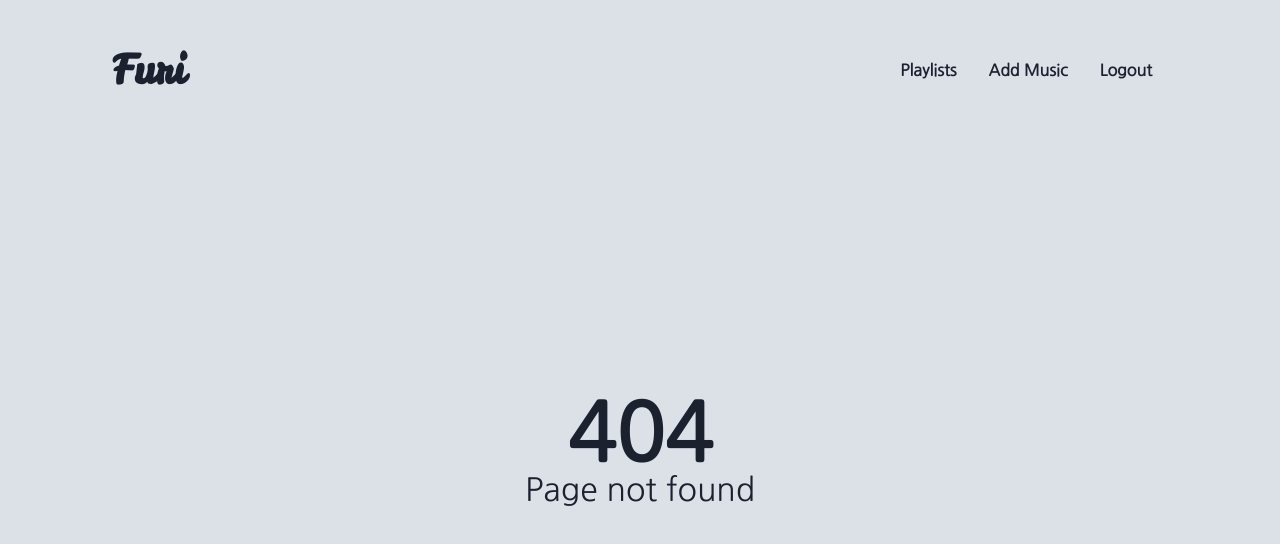
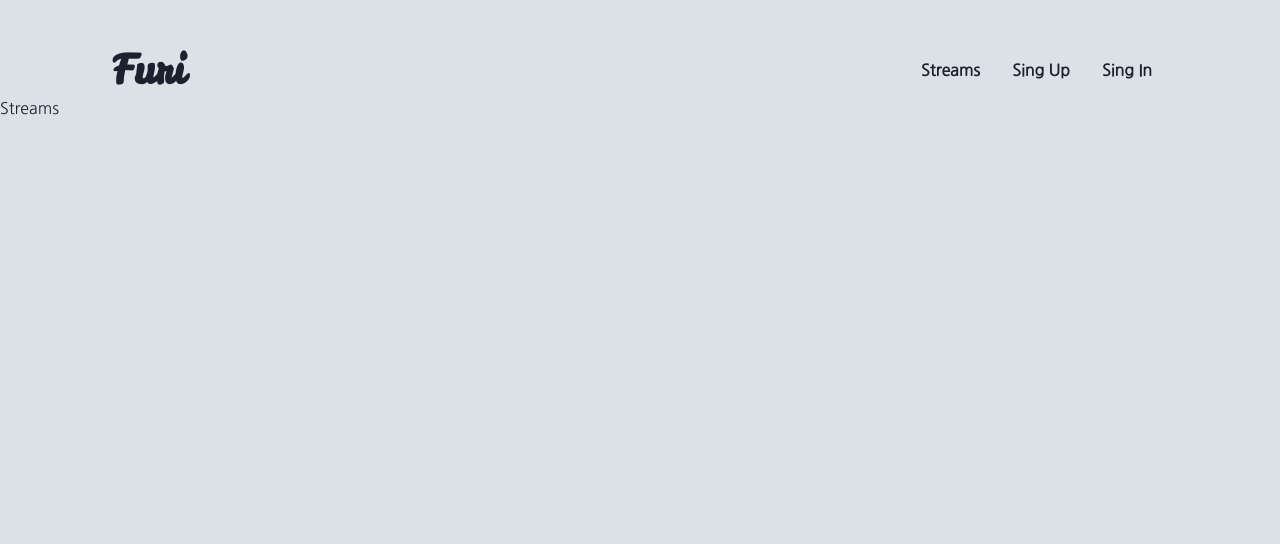
Before and after one commit to d0orHyeok/MusicWeb, a React (Create React App) app in the folder client/: page /streams in a window 1280 px wide. Before the commit this address had no page. Shown: the top 544 px of the page. Built offline with nearby package versions, Linux system fonts and the light colour scheme; no server answers.

Commit message:
Rename: PlaylistsPage to StreamsPage

```diff
--- a/client/src/Components/App.js
+++ b/client/src/Components/App.js
@@ -6,7 +6,7 @@ import Header from './views/Header/Header';
 import LandingPage from './views/LangdingPage/LandingPage';
 import LoginPage from './views/LoginPage/LoginPage';
 import RegisterPage from './views/RegisterPage/RegisterPage';
-import PlaylistsPage from './views/PlaylistsPage/PlaylistsPage';
+import StreamsPage from './views/StreamsPage/StreamsPage';
 import Notfound from './views/Common/Notfound';
 import AddMusicPage from './views/AddMusicPage.js/AddMusicPage';
 
@@ -23,7 +23,7 @@ function App() {
                         <Route path="/" element={React.createElement(Auth(LandingPage, null))} />
                         <Route path="login" element={React.createElement(Auth(LoginPage, false))} />
                         <Route path="register" element={React.createElement(Auth(RegisterPage, false))} />
-                        <Route path="playlists" element={React.createElement(Auth(PlaylistsPage, true))} />
+                        <Route path="streams" element={React.createElement(Auth(StreamsPage, true))} />
                         <Route path="add" element={React.createElement(Auth(AddMusicPage, true))} />
                         <Route path="*" element={<Notfound />} />
                     </Routes>
--- a/client/src/Components/views/Header/Header.js
+++ b/client/src/Components/views/Header/Header.js
@@ -18,8 +18,8 @@ function Header() {
             <nav>
                 <ul className={cx('nav')}>
                     <li>
-                        <Link to="/playlists" className={cx('nav-link')}>
-                            Playlists
+                        <Link to="/streams" className={cx('nav-link')}>
+                            Streams
                         </Link>
                     </li>
                     <ChangingNav />
--- a/client/src/Components/views/PlaylistsPage/PlaylistsPage.js
+++ b/client/src/Components/views/StreamsPage/StreamsPage.js
@@ -1,7 +1,7 @@
 import React from 'react';
 
 function PlaylistsPage() {
-    return <div>Playlists</div>;
+    return <div>Streams</div>;
 }
 
 export default PlaylistsPage;
```
